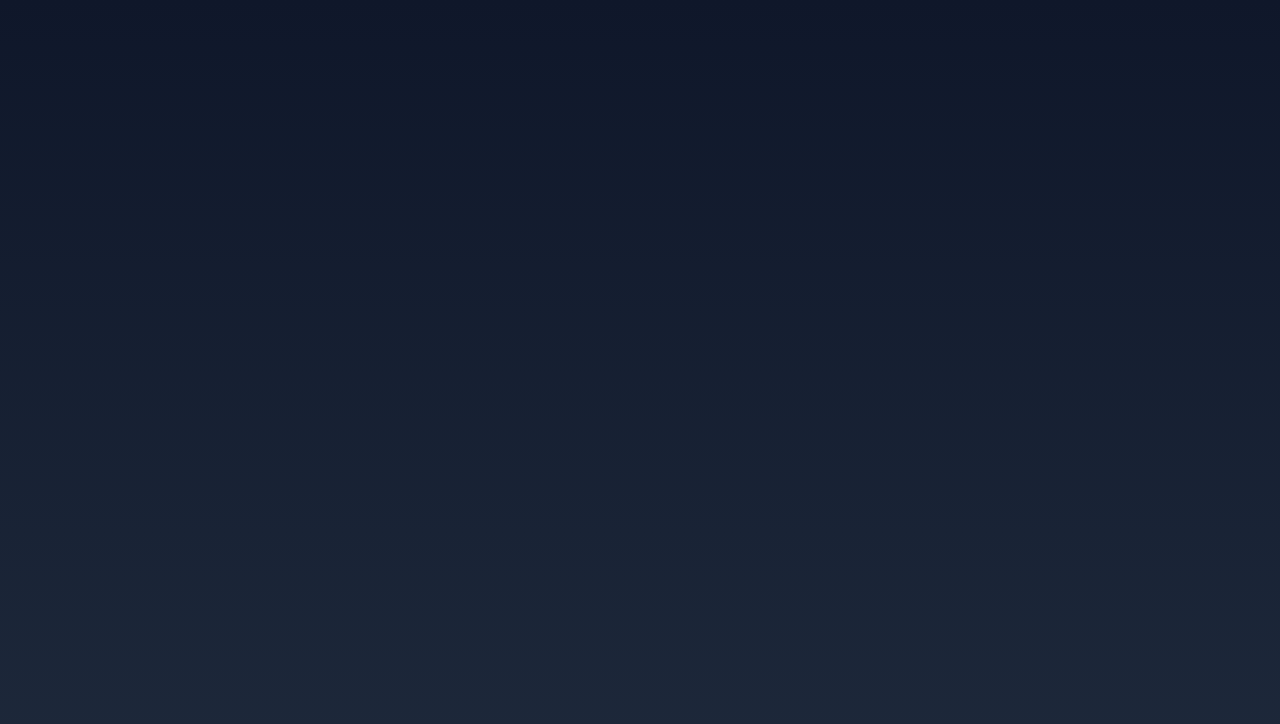
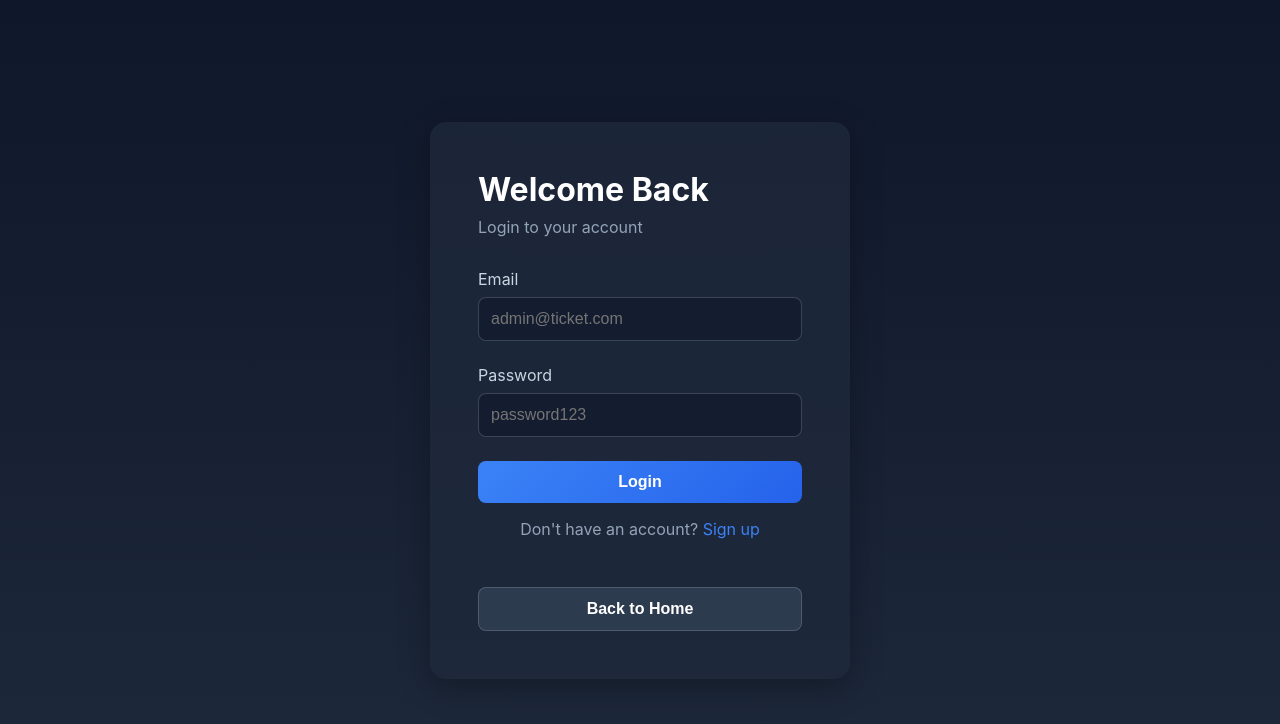
Before and after one commit to olusanyaemmanuelpg-sudo/ticket-management-app-using-react.js, a React (Vite) app: page /login in a window 1280 px wide. Shown: the top 724 px of the page. Built offline with nearby package versions, Linux system fonts and the light colour scheme.

Commit message:
Created the login page

```diff
--- a/src/components/LoginPage.css
+++ b/src/components/LoginPage.css
@@ -9,8 +9,69 @@
 }
 .loginPage {
 	max-width: 420px;
-	display: flex;
-	align-items: center;
-	justify-content: center;
-	padding: 2rem;
+	width: 100%;
+	background: rgba(30, 41, 59, 0.8);
+	padding: 3rem;
+	border-radius: 16px;
+	box-shadow: 0 8px 32px rgba(0, 0, 0, 0.3);
 }
+.loginPage h2 {
+	color: white;
+	font-size: 2rem;
+	margin-bottom: 0.5rem;
+}
+.loginPage p {
+	color: #94a3b8;
+	margin-bottom: 2rem;
+}
+.login-input {
+	margin-bottom: 1.5rem;
+}
+.login-input label {
+	color: #cbd5e1;
+	display: block;
+	margin-bottom: 0.5rem;
+}
+.login-input input {
+	width: 100%;
+	padding: 0.75rem;
+	background: rgba(15, 23, 42, 0.6);
+	border: 1px solid rgba(148, 163, 184, 0.3);
+	border-radius: 8px;
+	color: white;
+	font-size: 1rem;
+}
+.login-btn {
+	background: linear-gradient(135deg, #3b82f6, #2563eb);
+	color: white;
+	border: none;
+	padding: 0.75rem 1.5rem;
+	border-radius: 8px;
+	cursor: pointer;
+	font-weight: 600;
+	font-size: 1rem;
+	transition: all 0.3s ease;
+	width: 100%;
+	margin-bottom: 1rem;
+}
+.login-signup {
+	text-align: center;
+}
+.login-signup a {
+	text-decoration: none;
+	color: #3b82f6;
+	cursor: pointer;
+}
+.back-to-home {
+	background: rgba(51, 65, 85, 0.8);
+	color: white;
+	border: 1px solid rgba(148, 163, 184, 0.3);
+	padding: 0.75rem 1.5rem;
+	border-radius: 8px;
+	cursor: pointer;
+	width: 100%;
+	margin-top: 1rem;
+	font-weight: 600;
+	font-size: 1rem;
+	transition: all 0.3s ease;
+}
--- a/src/components/LoginPage.jsx
+++ b/src/components/LoginPage.jsx
@@ -5,7 +5,26 @@ import './LoginPage.css';
 export function LoginPage() {
 	return (
 		<section className='loginSection'>
-			<div className='loginPage'></div>
+			<div className='loginPage'>
+				<h2>Welcome Back</h2>
+				<p>Login to your account</p>
+
+				<div className='login-input'>
+					<label>Email</label>
+					<input type='email' placeholder='admin@ticket.com' />
+				</div>
+				<div className='login-input'>
+					<label>Password</label>
+					<input type='password' placeholder='password123' />
+				</div>
+
+				<button className='login-btn'>Login</button>
+				<p className='login-signup'>
+					Don't have an account?
+					<a href=''> Sign up</a>
+				</p>
+				<button className='back-to-home'>Back to Home</button>
+			</div>
 		</section>
 	);
 }
```
